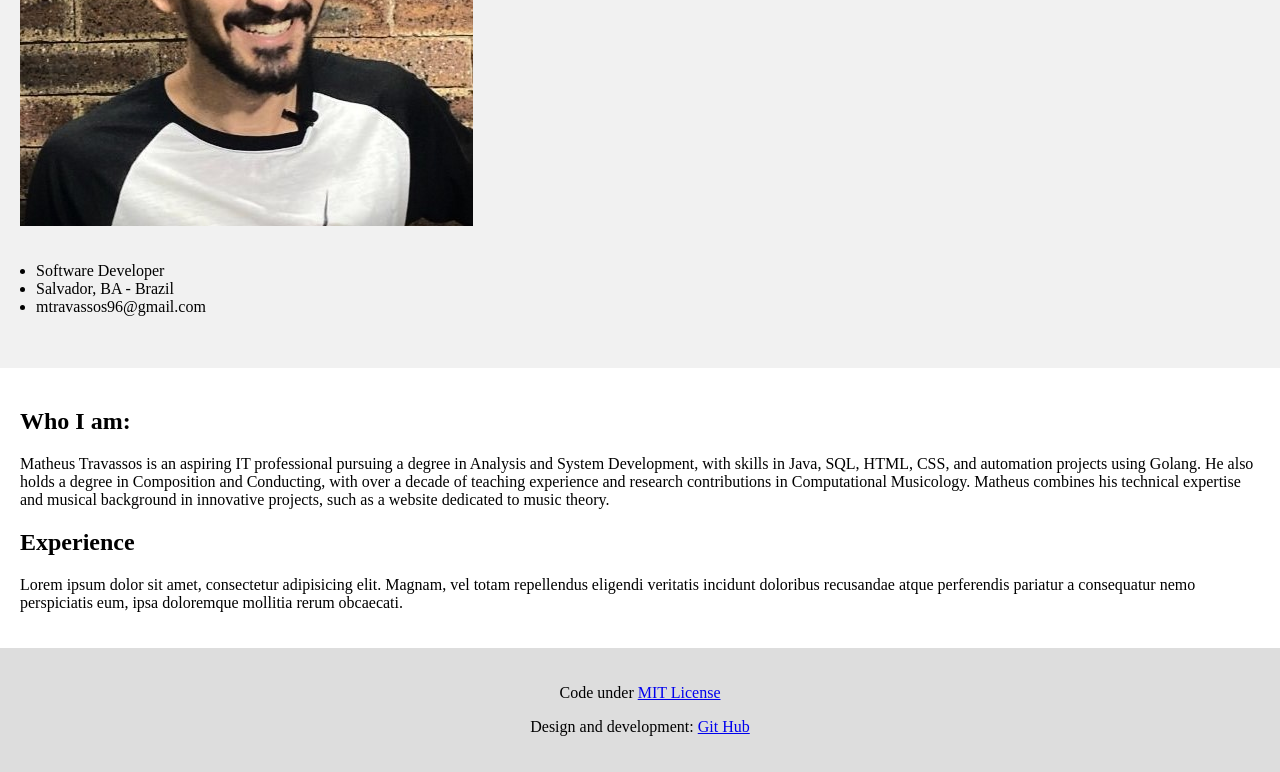
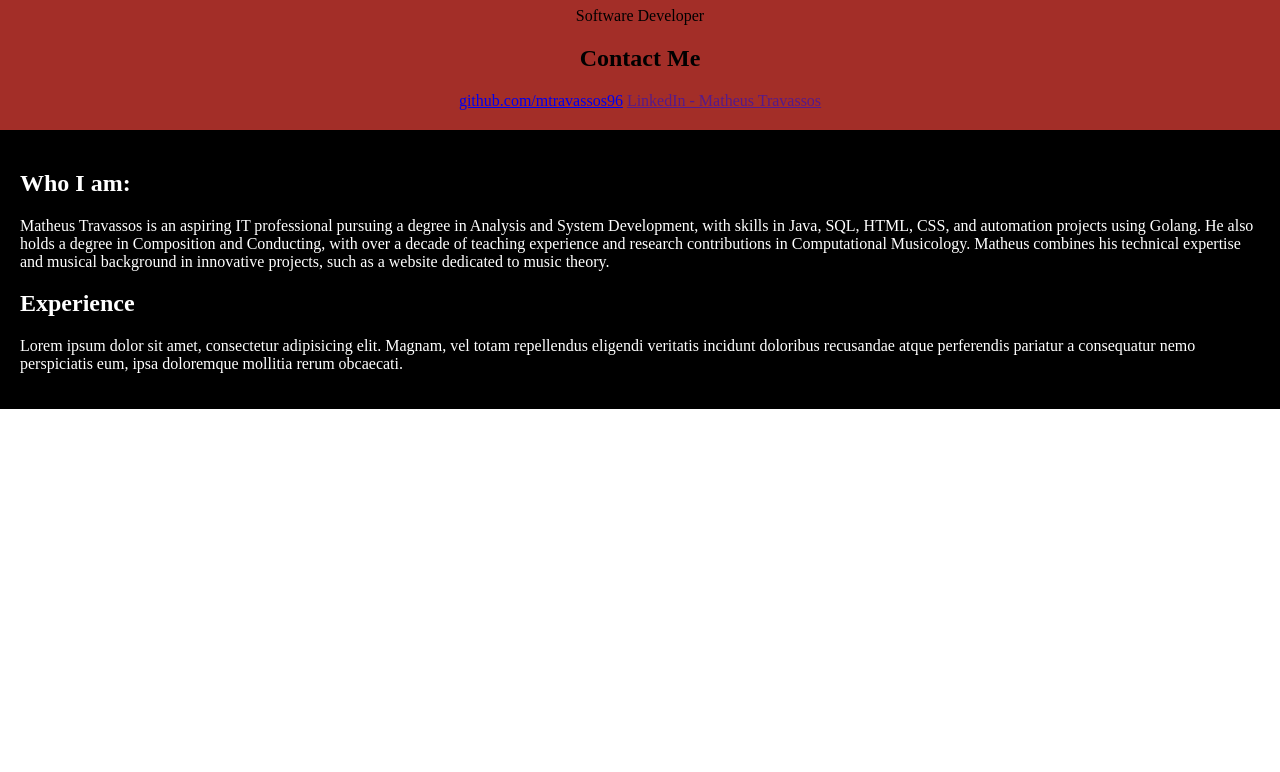
Before and after one commit to mtravassos96/my-resume, a plain HTML site: page index.html in a window 1280 px wide. Shown: the part 490-1262 px from the top of the page. After the commit the page ends 899 px from the top, so only its background shows below. Drawn offline with Linux system fonts and the light colour scheme.

Commit message:
first commit

```diff
--- a/css/index.css
+++ b/css/index.css
@@ -42,6 +42,11 @@ body {
     color: black;
 }
 
+h1 {
+    margin-top: 0.67em;
+    margin-bottom: 0.67em;
+}
+
 h2 {
     margin-top: 0.83em;
     margin-bottom: 0.83em;
@@ -65,13 +70,19 @@ ul {
 
 .side {
     flex: 30%;
-    background-color: #f1f1f1;
+    background-color: #a32e28;
     padding: 1.25em;
+    text-align: center;
+}
+
+.side img {
+    border-radius: 50%;
 }
 
 .main {
     flex: 70%;
-    background-color: white;
+    background-color: black;
+    color: white;
     padding: 1.25em;
 }
 
--- a/index.html
+++ b/index.html
@@ -8,24 +8,14 @@
     <title>Matheus Travassos | Resume</title>
 </head>
 <body>
-    <div class="header">
-        <h1>Matheus Travassos</h1>
-        <p>Software Developer</p>
-    </div>
-    <div class="navbar">
-        <a href="#">Link</a>
-        <a href="#">Link</a>
-        <a href="#">Link</a>
-        <a href="#" class="right">Link</a>
-    </div>
     <div class="row">
         <div class="side">
             <img src="images/matheus.jpeg" alt="matheus-photo">
-            <ul>
-                <li>Software Developer</li>
-                <li>Salvador, BA - Brazil</li>
-                <li>mtravassos96@gmail.com</li>
-            </ul>
+            <h1>Matheus Travassos</h1>
+            <p>Software Developer</p>
+            <h2>Contact Me</h2>
+            <a href="https://github.com/mtravassos96">github.com/mtravassos96</a>
+            <a href="">LinkedIn - Matheus Travassos</a>
         </div>
         <div class="main">
             <h2>Who I am:</h2>
@@ -35,14 +25,6 @@
             <h2>Experience</h2>
             <p>Lorem ipsum dolor sit amet, consectetur adipisicing elit. Magnam, vel totam repellendus eligendi veritatis incidunt doloribus recusandae atque perferendis pariatur a consequatur nemo perspiciatis eum, ipsa doloremque mollitia rerum obcaecati.</p>
         </div>
-    </div>
-    <div class="footer">
-        <p>
-            Code under <a href="https://opensource.org/licenses/MIT">MIT License</a>
-        </p>
-        <p>
-            Design and development: <a href="https://github.com/mtravassos96">Git Hub</a>
-        </p>
     </div>
 </body>
 </html>
```
